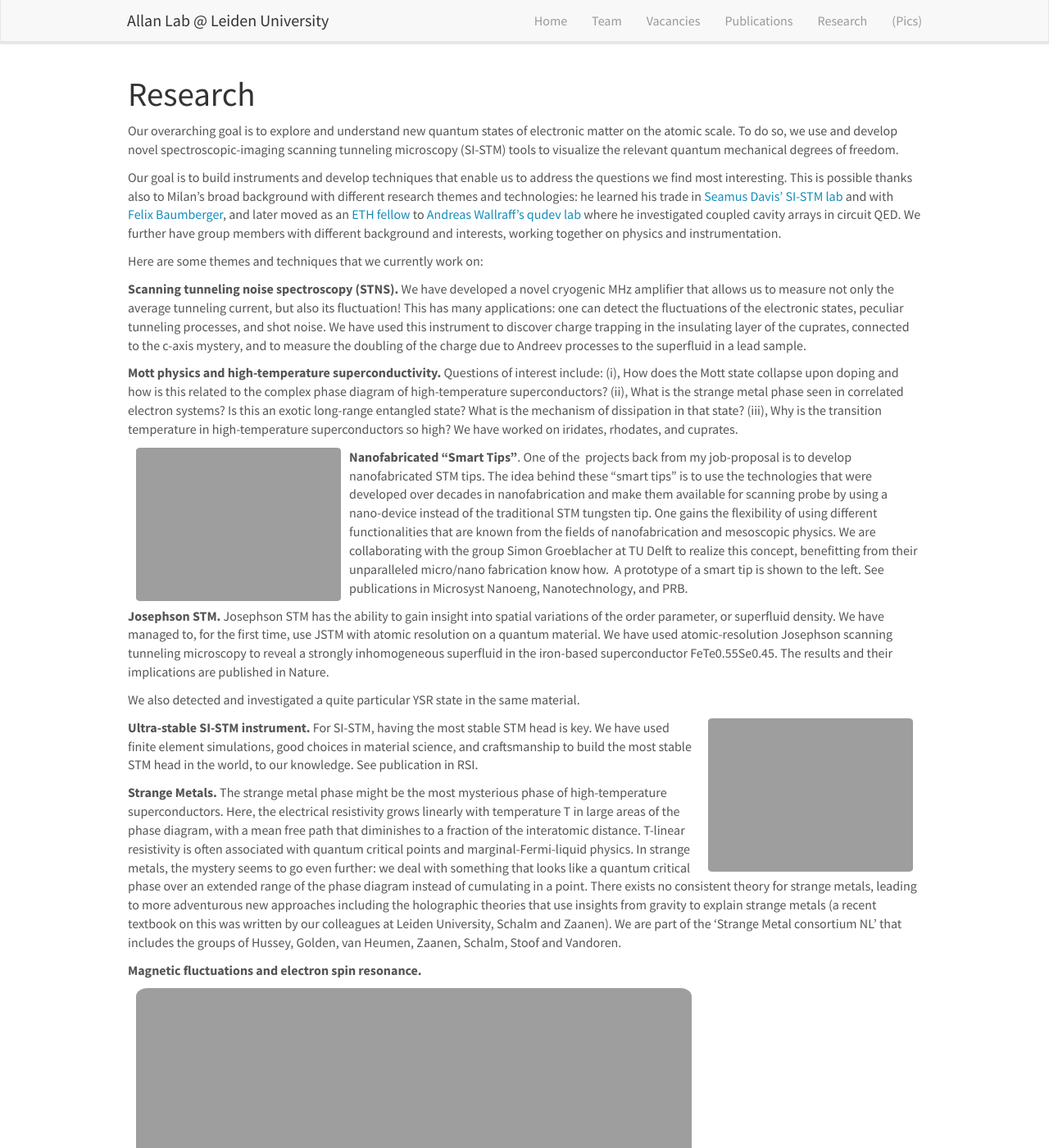
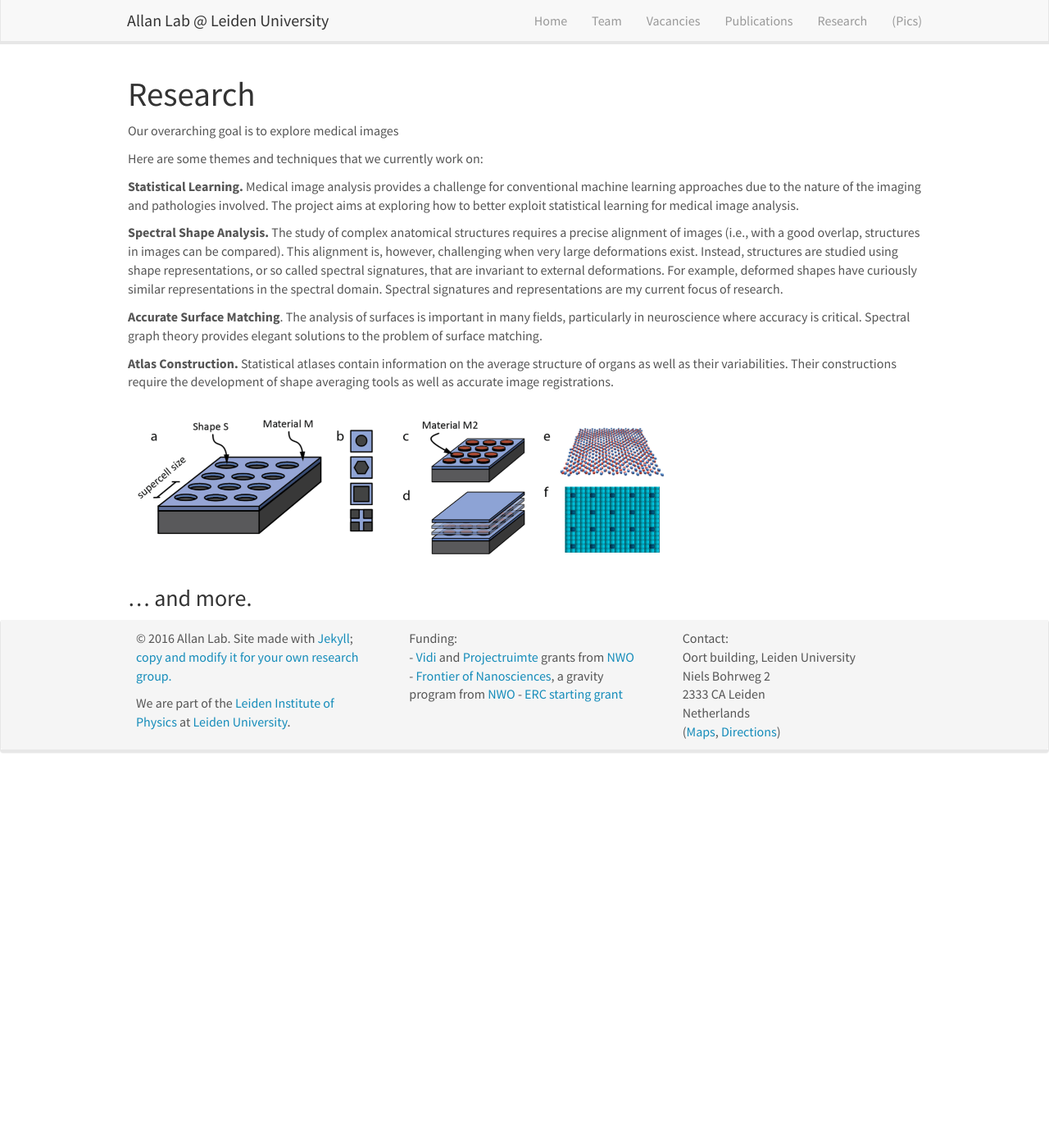
Before and after one commit to kharitz/shapets_website, a Jekyll site: the page built from _pages/research.md, in a window 1280 px wide and 1400 px high. Shown: the whole window at 82% size. Built offline with Jekyll 4.4.1, drawn with Linux system fonts in a browser that asks for light colours; nearby versions of some CDN libraries; some of the changed text lies outside the part shown.

Commit message:
Update research.md

```diff
--- a/_pages/research.md
+++ b/_pages/research.md
@@ -1,45 +1,27 @@
 ---
-title: "Allan Lab - Research"
+title: "ShapETS - Research"
 layout: textlay
-excerpt: "Allan Lab -- Research"
+excerpt: "ShapETS -- Research"
 sitemap: false
 permalink: /research/
 ---
 
 # Research
 
-Our overarching goal is to explore and understand new quantum states of electronic matter on the atomic scale. To do so, we use and develop novel spectroscopic-imaging scanning tunneling microscopy (SI-STM) tools to visualize the relevant quantum mechanical degrees of freedom.
-
-Our goal is to build instruments and develop techniques that enable us to address the questions we find most interesting. This is possible thanks also to Milan's broad background with different research themes and technologies: he learned his trade in [Seamus Davis’ SI-STM lab](http://davisgroup.lassp.cornell.edu/) and with [Felix Baumberger](http://dpmc.unige.ch/gr_baumberger/index.html), and later moved as an [ETH fellow](http://www.ethfellows.ethz.ch/) to [Andreas Wallraff’s qudev lab](http://www.qudev.ethz.ch/) where he investigated coupled cavity arrays in circuit QED. We further have group members with different background and interests, working together on physics and instrumentation.
+Our overarching goal is to explore medical images
 
 Here are some themes and techniques that we currently work on:
 
-**Scanning tunneling noise spectroscopy (STNS).** We have developed a novel cryogenic MHz amplifier that allows us to measure not only the average tunneling current, but also its fluctuation! This has many applications: one can detect the fluctuations of the electronic states, peculiar tunneling processes, and shot noise. We have used this instrument to discover charge trapping in the insulating layer of the cuprates, connected to the c-axis mystery, and to measure the doubling of the charge due to Andreev processes to the superfluid in a lead sample.
 
 
-**Mott physics and high-temperature superconductivity.** Questions of interest include: (i), How does the Mott state collapse upon doping and how is this related to the complex phase diagram of high-temperature superconductors? (ii), What is the strange metal phase seen in correlated electron systems? Is this an exotic long-range entangled state? What is the mechanism of dissipation in that state? (iii), Why is the transition temperature in high-temperature superconductors so high? We have worked on iridates, rhodates, and cuprates.
+**Statistical Learning.** Medical image analysis provides a challenge for conventional machine learning approaches due to the nature of the imaging and pathologies involved. The project aims at exploring how to better exploit statistical learning for medical image analysis.
 
-**Nanofabricated "Smart Tips"**.
-![]({{ site.url }}{{ site.baseurl }}/images/respic/SmartTip.png){: style="width: 250px; float: left; margin: 0px  10px"}
-One of the  projects back from my job-proposal is to develop nanofabricated STM tips. The idea behind these “smart tips” is to use the technologies that were developed over decades in nanofabrication and make them available for scanning probe by using a nano-device instead of the traditional STM tungsten tip. One gains the flexibility of using different functionalities that are known from the fields of nanofabrication and mesoscopic physics. We are collaborating with the group Simon Groeblacher at TU Delft to realize this concept, benefitting from their unparalleled micro/nano fabrication know how.  A prototype of a smart tip is shown to the left. See publications in Microsyst Nanoeng, Nanotechnology, and PRB.
+**Spectral Shape Analysis.** The study of complex anatomical structures requires a precise alignment of images (i.e., with a good overlap, structures in images can be compared). This alignment is, however, challenging when very large deformations exist. Instead, structures are studied using shape representations, or so called spectral signatures, that are invariant to external deformations. For example, deformed shapes have curiously similar representations in the spectral domain. Spectral signatures and representations are my current focus of research.
 
-**Josephson STM.** Josephson STM has the ability to gain insight into spatial variations of the order parameter, or superfluid density. We have managed to, for the first time, use JSTM with atomic resolution on a quantum material.
-We have used atomic-resolution Josephson scanning tunneling microscopy to reveal a strongly inhomogeneous superfluid in the iron-based superconductor FeTe0.55Se0.45. The results and their implications are published in Nature.
-
-We also detected and investigated a quite particular YSR state in the same material.
-
-**Ultra-stable SI-STM instrument.**  ![]({{ site.url }}{{ site.baseurl }}/images/respic/STMHead.png){: style="width: 250px; float: right; margin: 0px 10px"}
-For SI-STM, having the most stable STM head is key. We have used finite element simulations, good choices in material science, and craftsmanship to build the most stable STM head in the world, to our knowledge. See publication in RSI.
+**Accurate Surface Matching**. The analysis of surfaces is important in many fields, particularly in neuroscience where accuracy is critical. Spectral graph theory provides elegant solutions to the problem of surface matching.
 
 
-**Strange Metals.** The strange metal phase might be the most mysterious phase of high-temperature superconductors. Here, the electrical resistivity grows linearly with temperature T in large areas of the phase diagram, with a mean free path that diminishes to a fraction of the interatomic distance. T-linear resistivity is often associated with quantum critical points and marginal-Fermi-liquid physics. In strange metals, the mystery seems to go even further: we deal with something that looks like a quantum critical phase over an extended range of the phase diagram instead of cumulating in a point. There exists no consistent theory for strange metals, leading to more adventurous new approaches including the holographic theories that use insights from gravity to explain strange metals (a recent textbook on this was written by our colleagues at Leiden University, Schalm and Zaanen).
-We are part of the 'Strange Metal consortium NL' that includes the groups of Hussey, Golden, van Heumen, Zaanen, Schalm, Stoof and Vandoren.
-
-**Magnetic fluctuations and electron spin resonance.**
-![]({{ site.url }}{{ site.baseurl }}/images/respic/SpinFluc.png){: style="width: 70%; float: center; margin: 10px"}
-
-**Twisted bilayer graphene and other material with super-periodicities.**
-We have proposed that artificial super-periodicities can lead to improved superconductivity, both because of increased density of states and because of phase space arguments (see image from our SciPost publication below). Perhaps for different reasons, twisted bilayer graphene has been shown to superconduct! We are investigate this material with the groups of Efetov, Baumberger, and van der Molen.
+**Atlas Construction.** Statistical atlases contain information on the average structure of organs as well as their variabilities. Their constructions require the development of shape averaging tools as well as accurate image registrations.
 
 ![]({{ site.url }}{{ site.baseurl }}/images/respic/SciPost.png){: style="width: 70%; float: center; margin: 0px"}
 
```
